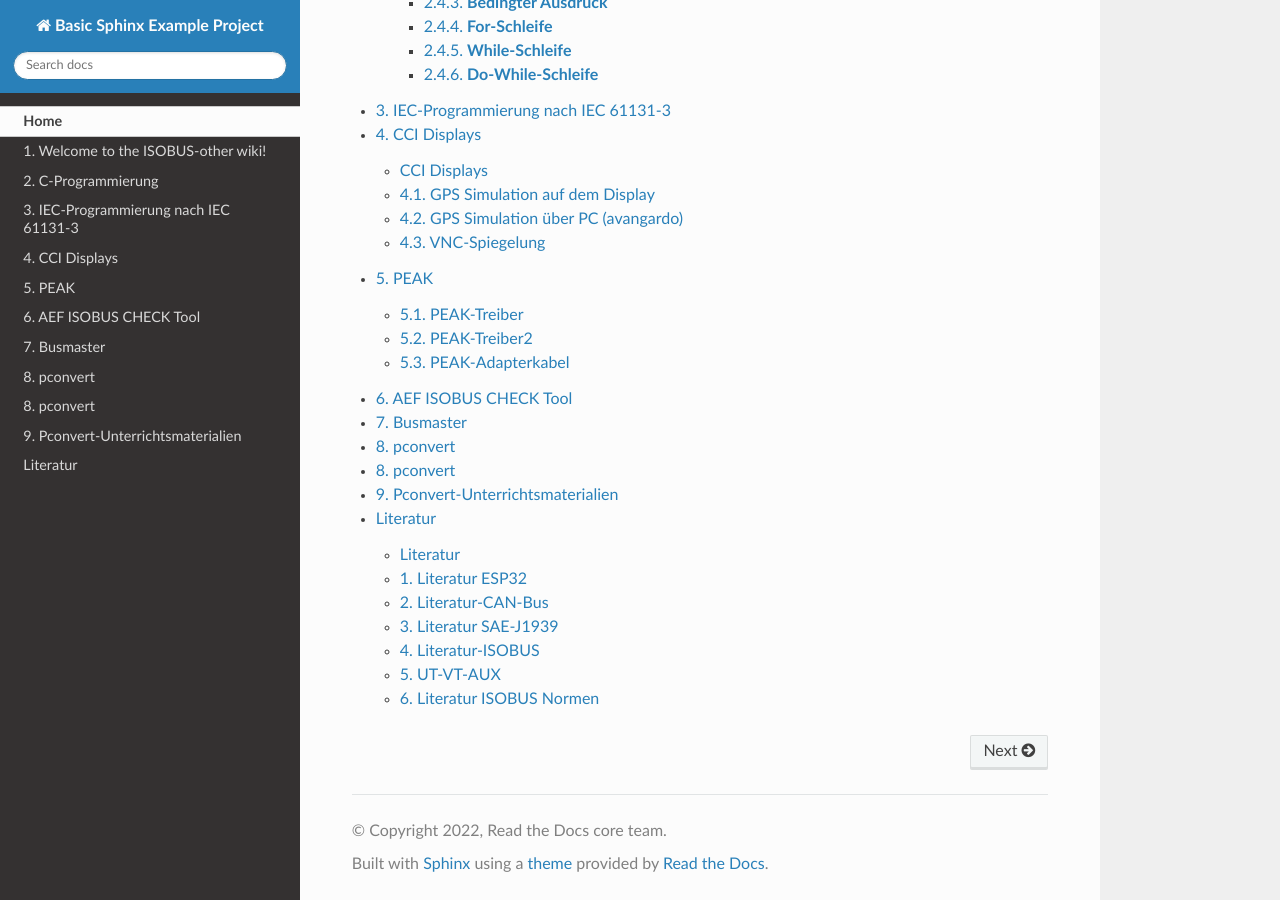
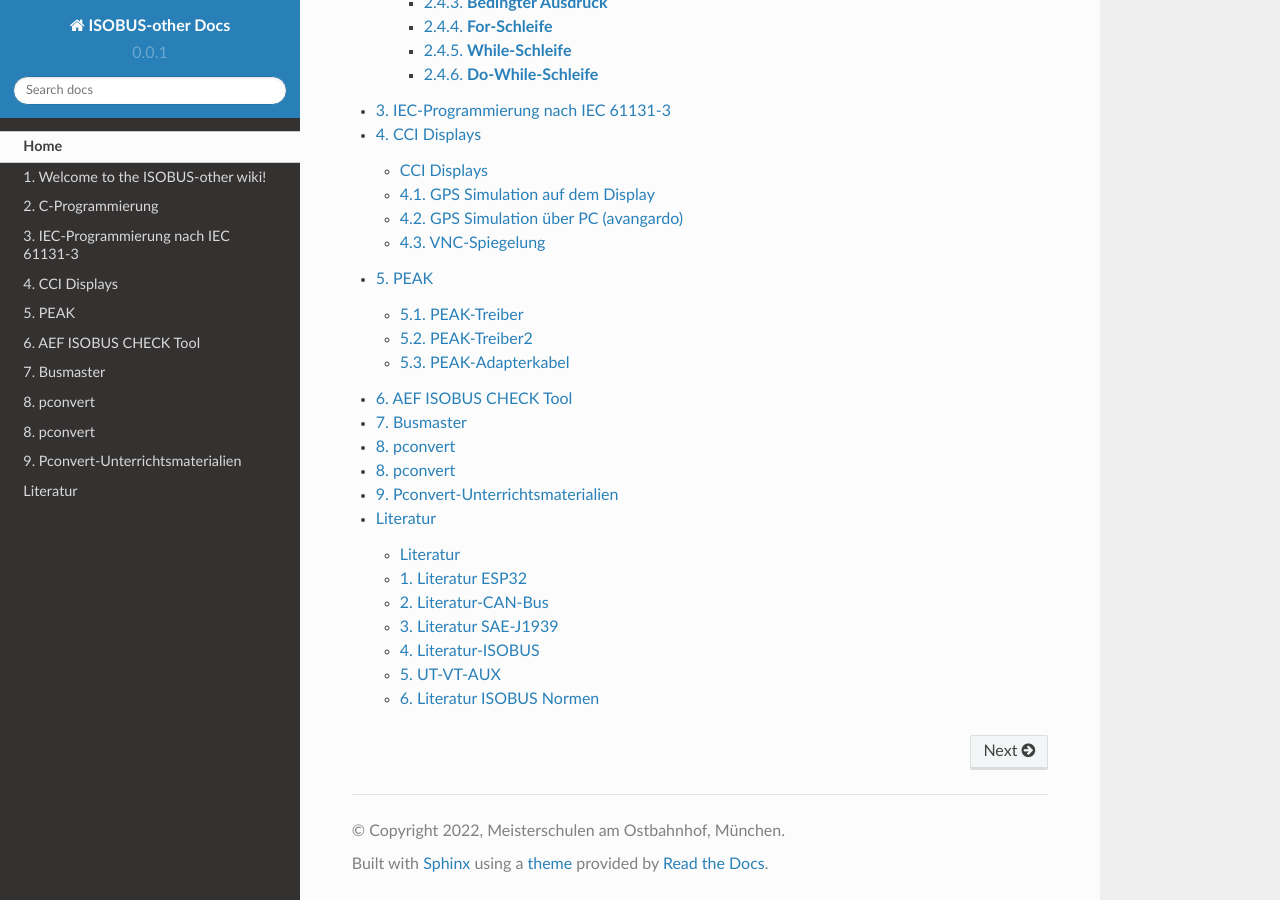
Before and after one commit to Meisterschulen-am-Ostbahnhof-Munchen/ISOBUS-other-docs, a Sphinx documentation site: the page built from docs/index.rst, in a window 1280 px wide and 900 px high, scrolled down 767 px. Built offline with Sphinx 7.4.7 and the Read the Docs theme 2.0.0, drawn with Linux system fonts in a browser that asks for light colours; pages that are not in the unit, such as notebooks, are missing from menus.

Commit message:
ISOBUS-other

```diff
--- a/docs/conf.py
+++ b/docs/conf.py
@@ -17,9 +17,9 @@
 
 # -- Project information -----------------------------------------------------
 
-project = "Basic Sphinx Example Project"
-copyright = "2022, Read the Docs core team"
-author = "Read the Docs core team"
+project = "ISOBUS-other Docs"
+copyright = "2022, Meisterschulen am Ostbahnhof, München"
+author = "Franz Höpfinger"
 
 
 # -- General configuration ---------------------------------------------------
@@ -28,11 +28,14 @@ author = "Read the Docs core team"
 extensions = [
     "sphinx.ext.duration",
     "sphinx.ext.doctest",
+	"sphinx.ext.autosectionlabel",
     "sphinx.ext.autodoc",
-    "sphinx.ext.autosummary",
     "sphinx.ext.intersphinx",
+    "sphinx.ext.imgconverter",
 ]
 
+version = "0.0.1"
+release = version
 intersphinx_mapping = {
     "rtd": ("https://docs.readthedocs.io/en/stable/", None),
     "python": ("https://docs.python.org/3/", None),
```
